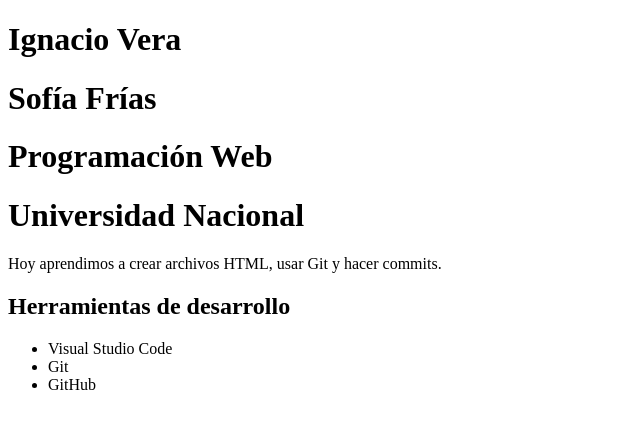
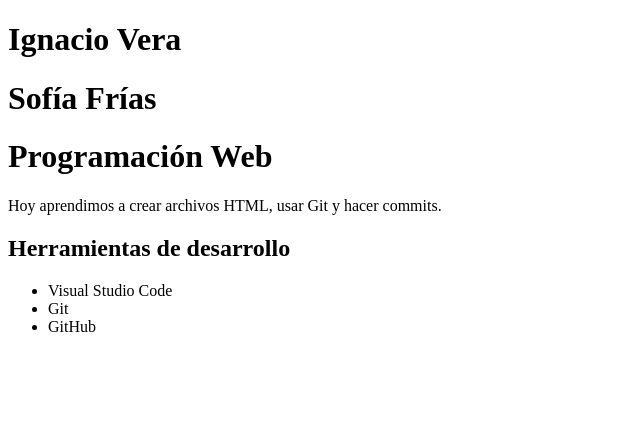
Before and after one commit to nachosilvera1234-web/tp_1-ignacio-vera_sofia-frias, a plain HTML site: page index.html in a window 1280 px wide. Shown: the whole page, without its empty margins (0-640 px from the left). Drawn offline with Linux system fonts and the light colour scheme.

Commit message:
Update index.html

```diff
--- a/index.html
+++ b/index.html
@@ -10,7 +10,6 @@
     <h1>Ignacio Vera</h1>
     <h1>Sofía Frías</h1>
     <h1>Programación Web</h1>
-    <h1>Universidad Nacional</h1>
 
     <p>Hoy aprendimos a crear archivos HTML, usar Git y hacer commits.</p>
 
```
